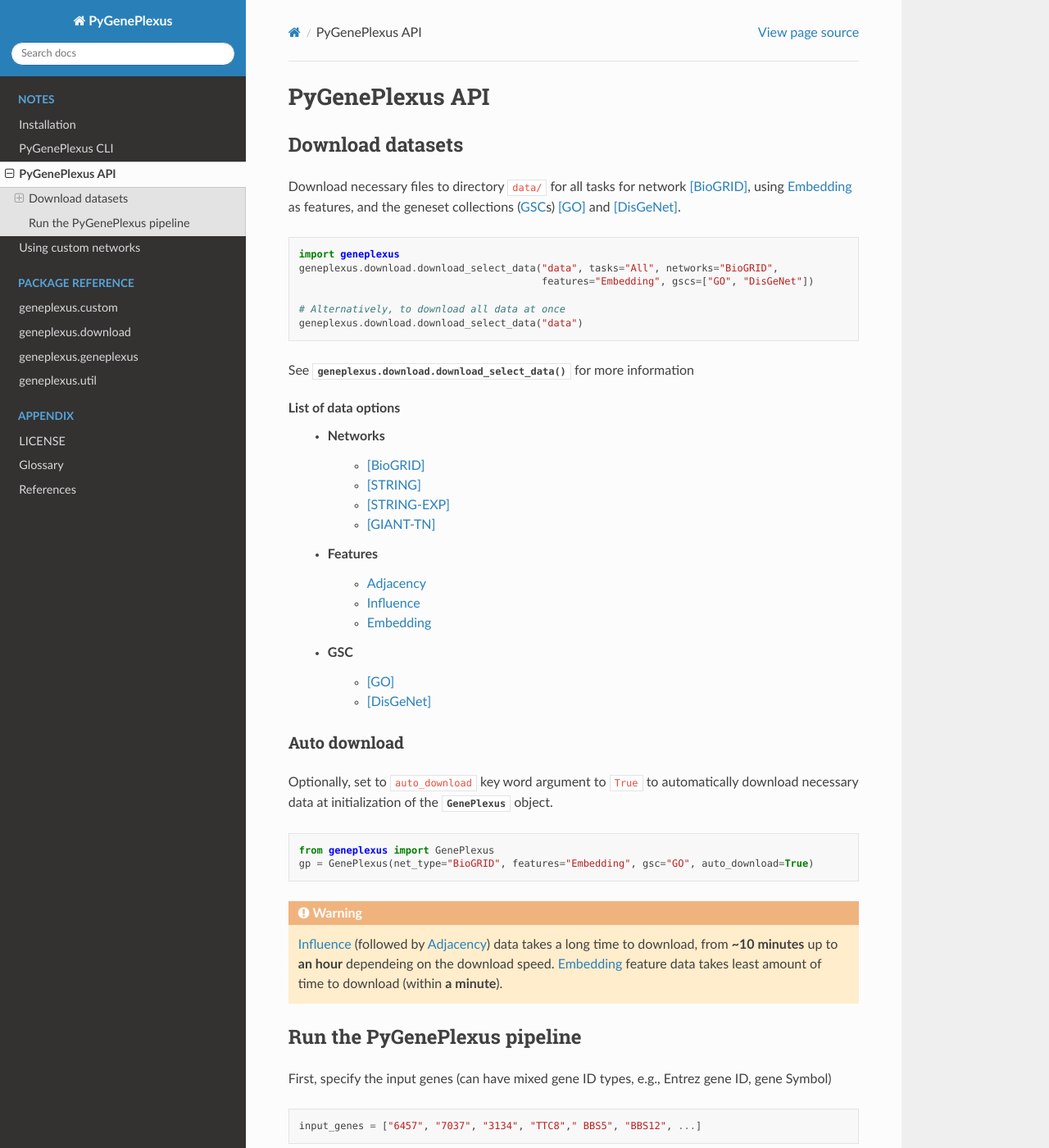
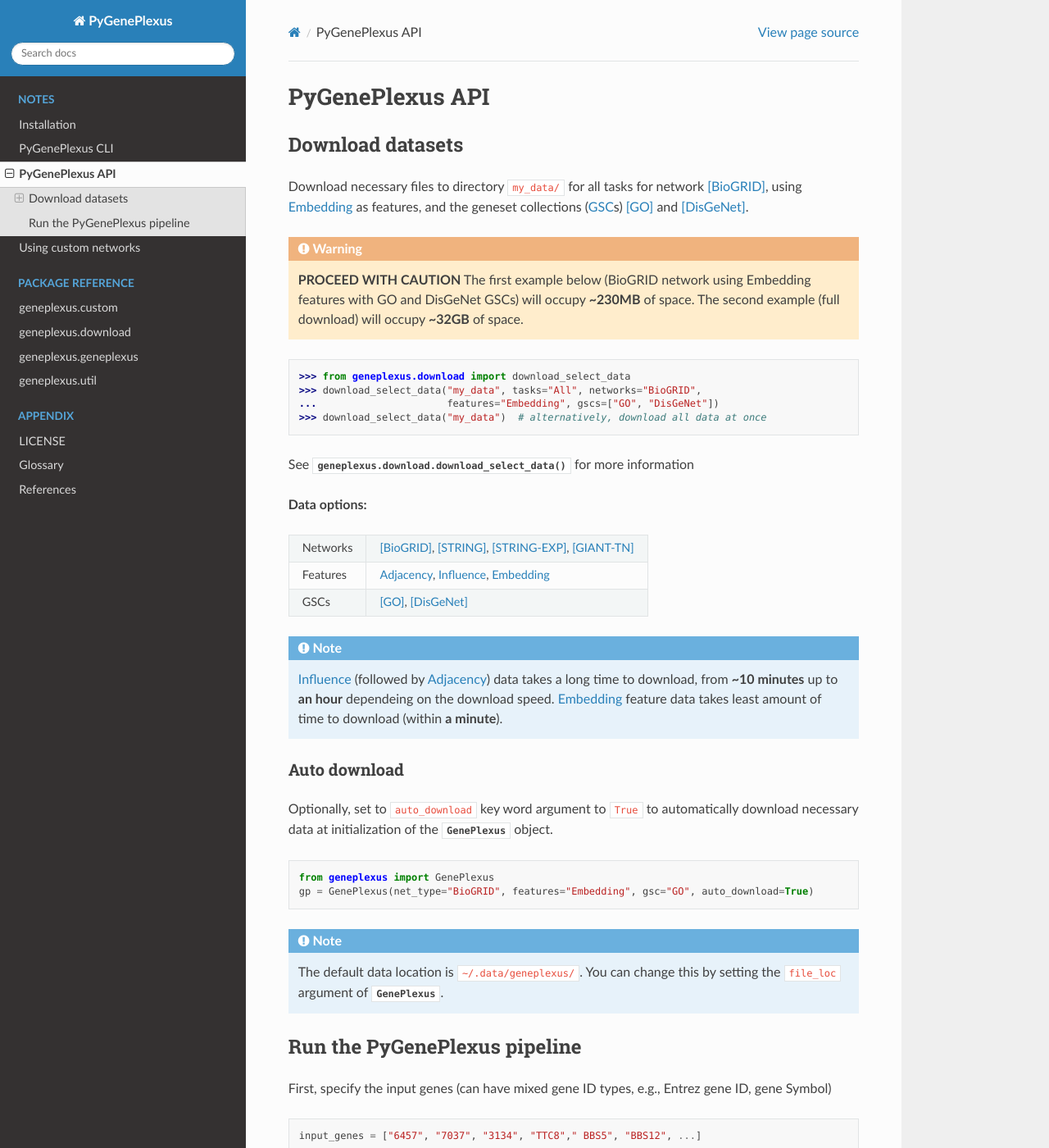
Before and after one commit to krishnanlab/PyGenePlexus, a Sphinx documentation site: the page built from docs/source/notes/api.rst, in a window 1280 px wide and 1400 px high. Shown: the whole window at 82% size. Built offline with Sphinx 7.4.7 and the Read the Docs theme 2.0.0, drawn with Linux system fonts in a browser that asks for light colours; some of the changed text lies outside the part shown.

Commit message:
Warn data download

```diff
--- a/docs/source/conf.py
+++ b/docs/source/conf.py
@@ -63,7 +63,7 @@ exclude_patterns = []
 
 # -- Napoleon settings -------------------------------------------------------
 
-napoleon_include_init_with_doc = True
+napoleon_include_init_with_doc = False
 
 
 # -- Options for HTML output -------------------------------------------------
--- a/docs/source/notes/api.rst
+++ b/docs/source/notes/api.rst
@@ -6,34 +6,40 @@ PyGenePlexus API
 Download datasets
 -----------------
 
-Download necessary files to directory ``data/`` for all tasks for network
+Download necessary files to directory ``my_data/`` for all tasks for network
 [BioGRID]_, using :term:`Embedding` as features, and the geneset collections
 (:term:`GSC`\s) [GO]_ and [DisGeNet]_.
 
+.. warning::
+
+   **PROCEED WITH CAUTION**
+   The first example below (BioGRID network using Embedding features with GO
+   and DisGeNet GSCs) will occupy **~230MB** of space. The second example (full
+   download) will occupy **~32GB** of space.
+
 .. code-block:: python
 
-   import geneplexus
-   geneplexus.download.download_select_data("data", tasks="All", networks="BioGRID",
-                                            features="Embedding", gscs=["GO", "DisGeNet"])
-
-   # Alternatively, to download all data at once
-   geneplexus.download.download_select_data("data")
+   >>> from geneplexus.download import download_select_data
+   >>> download_select_data("my_data", tasks="All", networks="BioGRID",
+   ...                      features="Embedding", gscs=["GO", "DisGeNet"])
+   >>> download_select_data("my_data")  # alternatively, download all data at once
 
 See :meth:`geneplexus.download.download_select_data` for more information
 
-List of data options
-    * Networks
-        * [BioGRID]_
-        * [STRING]_
-        * [STRING-EXP]_
-        * [GIANT-TN]_
-    * Features
-        * :term:`Adjacency`
-        * :term:`Influence`
-        * :term:`Embedding`
-    * GSC
-        * [GO]_
-        * [DisGeNet]_
+**Data options:**
+
+======== =======================================================
+Networks [BioGRID]_, [STRING]_, [STRING-EXP]_, [GIANT-TN]_
+Features :term:`Adjacency`, :term:`Influence`, :term:`Embedding`
+GSCs     [GO]_, [DisGeNet]_
+======== =======================================================
+
+.. note::
+
+   :term:`Influence` (followed by :term:`Adjacency`) data takes a long time to
+   download, from **~10 minutes** up to **an hour** dependeing on the download
+   speed. :term:`Embedding` feature data takes least amount of time to download
+   (within **a minute**).
 
 Auto download
 ^^^^^^^^^^^^^
@@ -46,12 +52,10 @@ download necessary data at initialization of the :class:`GenePlexus` object.
    from geneplexus import GenePlexus
    gp = GenePlexus(net_type="BioGRID", features="Embedding", gsc="GO", auto_download=True)
 
-.. warning::
+.. note::
 
-   :term:`Influence` (followed by :term:`Adjacency`) data takes a long time to
-   download, from **~10 minutes** up to **an hour** dependeing on the download
-   speed. :term:`Embedding` feature data takes least amount of time to download
-   (within **a minute**).
+   The default data location is ``~/.data/geneplexus/``. You can change this by
+   setting the ``file_loc`` argument of :class:`GenePlexus`.
 
 Run the PyGenePlexus pipeline
 -----------------------------
@@ -70,10 +74,7 @@ Alternatively, read the gene list from file
    import geneplexus
    input_genes = geneplexus.util.read_gene_list("my_gene_list.txt")
 
-Next, run the pipline via the :class:`geneplexus.GenePlexus` object. The data
-files are stored under the ``~/.data/geneplexus`` directory by default. The
-data file location can be changed by setting the ``file_loc`` argument (see
-:meth:`geneplexus.GenePlexus.__init__`).
+Next, run the pipline using the :class:`GenePlexus` object.
 
 .. code-block:: python
 
@@ -87,3 +88,6 @@ data file location can be changed by setting the ``file_loc`` argument (see
 
    # Optionally, compute modle similarity against pretrained models for GO and DisGeNet
    df_sim_GO, df_sim_Dis, weights_GO, weights_Dis = gp.make_sim_dfs()
+
+   # Optionally, extract the subgraph induced by the top (50 by default) predicted genes
+   df_edge, isolated_genes, df_edge_sym, isolated_genes_sym = gp.make_small_edgelist()
```
